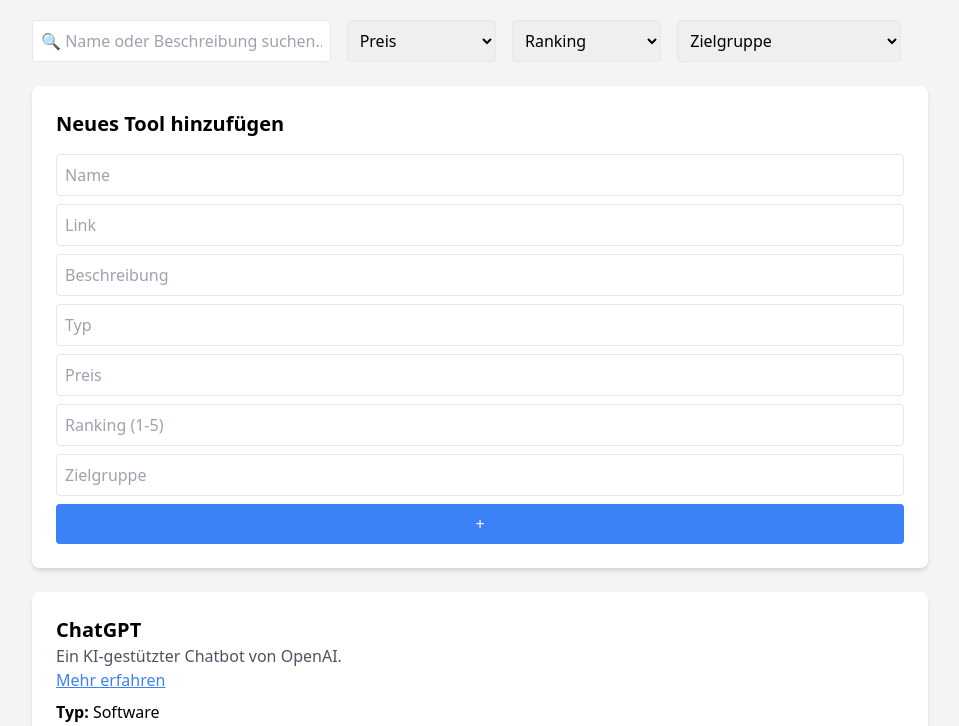
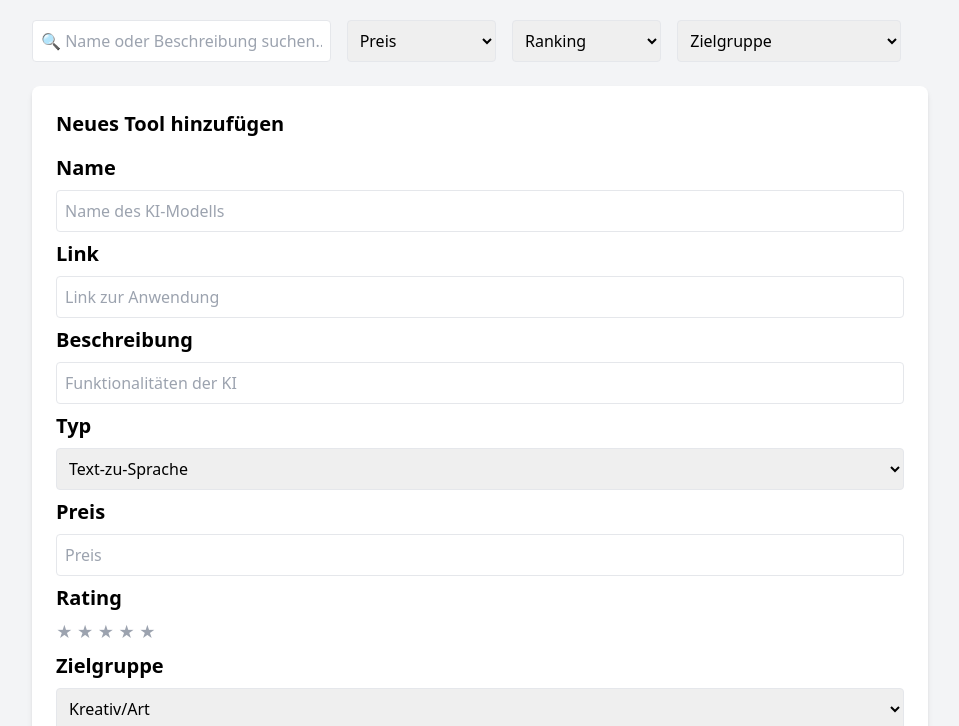
Before and after one commit to tby73/SearchAI, a plain HTML site: page src/index.html in a window 1280 px wide. Shown: the part 72-798 px from the top of the page, without its empty margins (160-1119 px from the left). Drawn offline with nearby package versions, Linux system fonts and the light colour scheme.

Commit message:
Updated User-Input

```diff
--- a/src/index.html
+++ b/src/index.html
@@ -110,16 +110,63 @@
         </div>
 
         <form id="add-form" class="bg-white p-6 rounded-lg shadow-md mb-6">
-            <h2 class="text-xl font-semibold mb-4">Neues Tool hinzufügen</h2>
-            <input id="name" type="text" placeholder="Name" class="p-2 border rounded w-full mb-2">
-            <input id="link" type="text" placeholder="Link" class="p-2 border rounded w-full mb-2">
-            <input id="description" type="text" placeholder="Beschreibung" class="p-2 border rounded w-full mb-2">
-            <input id="type" type="text" placeholder="Typ" class="p-2 border rounded w-full mb-2">
+            <h2 class="text-xl font-semibold mb-4">Neues Tool hinzuf&uuml;gen</h2>
+
+            <h3 class="text-xl font-semibold mb-2">Name</h3>
+            <input id="name" type="text" placeholder="Name des KI-Modells" class="p-2 border rounded w-full mb-2">
+
+            <h3 class="text-xl font-semibold mb-2">Link</h3>
+            <input id="link" type="text" placeholder="Link zur Anwendung" class="p-2 border rounded w-full mb-2">
+
+            <h3 class="text-xl font-semibold mb-2">Beschreibung</h3>
+            <input id="description" type="text" placeholder="Funktionalitäten der KI" class="p-2 border rounded w-full mb-2">
+
+            <h3 class="text-xl font-semibold mb-2">Typ</h3>
+            <select id="type" class="p-2 border rounded w-full mb-2">
+                <option value="Text-zu-Sprache">Text-zu-Sprache</option>
+                <option value="Text-zu-Bild">Text-zu-Bild</option>
+                <option value="Sprache-zu-Text">Sprache-zu-Text</option>
+                <option value="Text-zu-Pointcloud">Text-zu-Pointcloud</option>
+                <option value="Text-zu-Mesh">Text-zu-Mesh</option>
+                <option value="Sprachmodelle">Sprachmodelle</option>
+            </select>
+
+            <h3 class="text-xl font-semibold mb-2">Preis</h3>
             <input id="price-add" type="text" placeholder="Preis" class="p-2 border rounded w-full mb-2">
-            <input id="ranking-add" type="number" min="1" max="5" placeholder="Ranking (1-5)" class="p-2 border rounded w-full mb-2">
-            <input id="targetGroup-add" type="text" placeholder="Zielgruppe" class="p-2 border rounded w-full mb-2">
+
+            <h3 class="text-xl font-semibold mb-2">Rating</h3>
+            <div id="rating-add" class="flex space-x-1 mb-2">
+                <span class="star text-gray-400 cursor-pointer" data-value="1">&#9733;</span>
+                <span class="star text-gray-400 cursor-pointer" data-value="2">&#9733;</span>
+                <span class="star text-gray-400 cursor-pointer" data-value="3">&#9733;</span>
+                <span class="star text-gray-400 cursor-pointer" data-value="4">&#9733;</span>
+                <span class="star text-gray-400 cursor-pointer" data-value="5">&#9733;</span>
+                <input id="ranking-add" type="hidden" value="0">
+            </div>
+
+            <h3 class="text-xl font-semibold mb-2">Zielgruppe</h3>
+            <select id="targetGroup-add" class="p-2 border rounded w-full mb-2">
+                <option value="Kreativ/Art">Kreativ/Art</option>
+                <option value="Wissenschaft & Forschung">Wissenschaft & Forschung</option>
+                <option value="Alltag">Alltag</option>
+            </select>
+
             <button type="button" id="add-button" class="bg-blue-500 text-white p-2 rounded w-full">+</button>
         </form>
+
+        <script>
+            document.querySelectorAll('.star').forEach(star => {
+                star.addEventListener('click', function() {
+                    let value = this.getAttribute('data-value');
+                    document.getElementById('ranking-add').value = value;
+                    document.querySelectorAll('.star').forEach(s => s.classList.remove('text-yellow-500'));
+                    for (let i = 0; i < value; i++) {
+                        document.querySelectorAll('.star')[i].classList.add('text-yellow-500');
+                    }
+                });
+            });
+        </script>
+
 
         <div id="card-container" class="grid gap-4"></div>
     </div>
```
